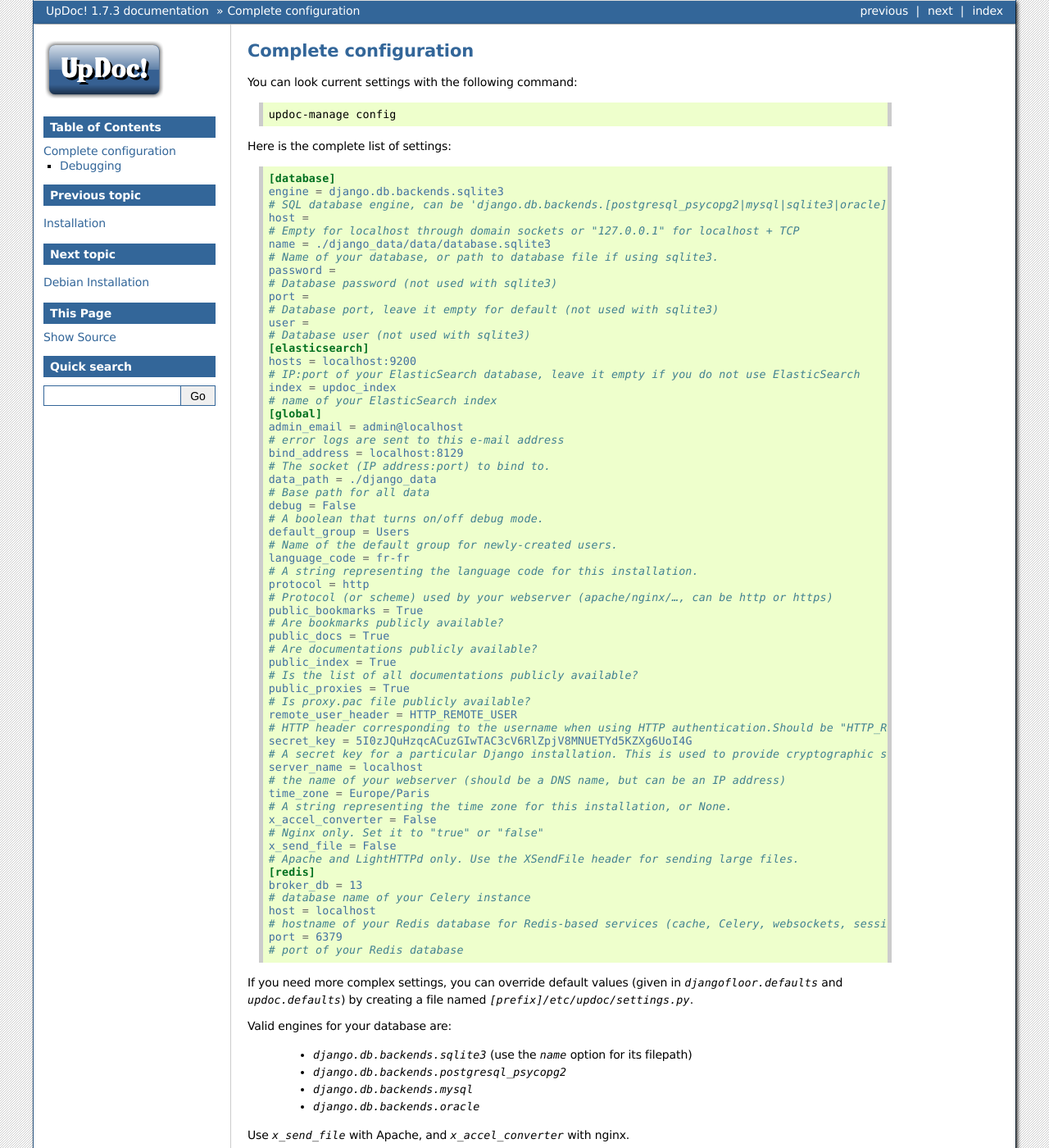
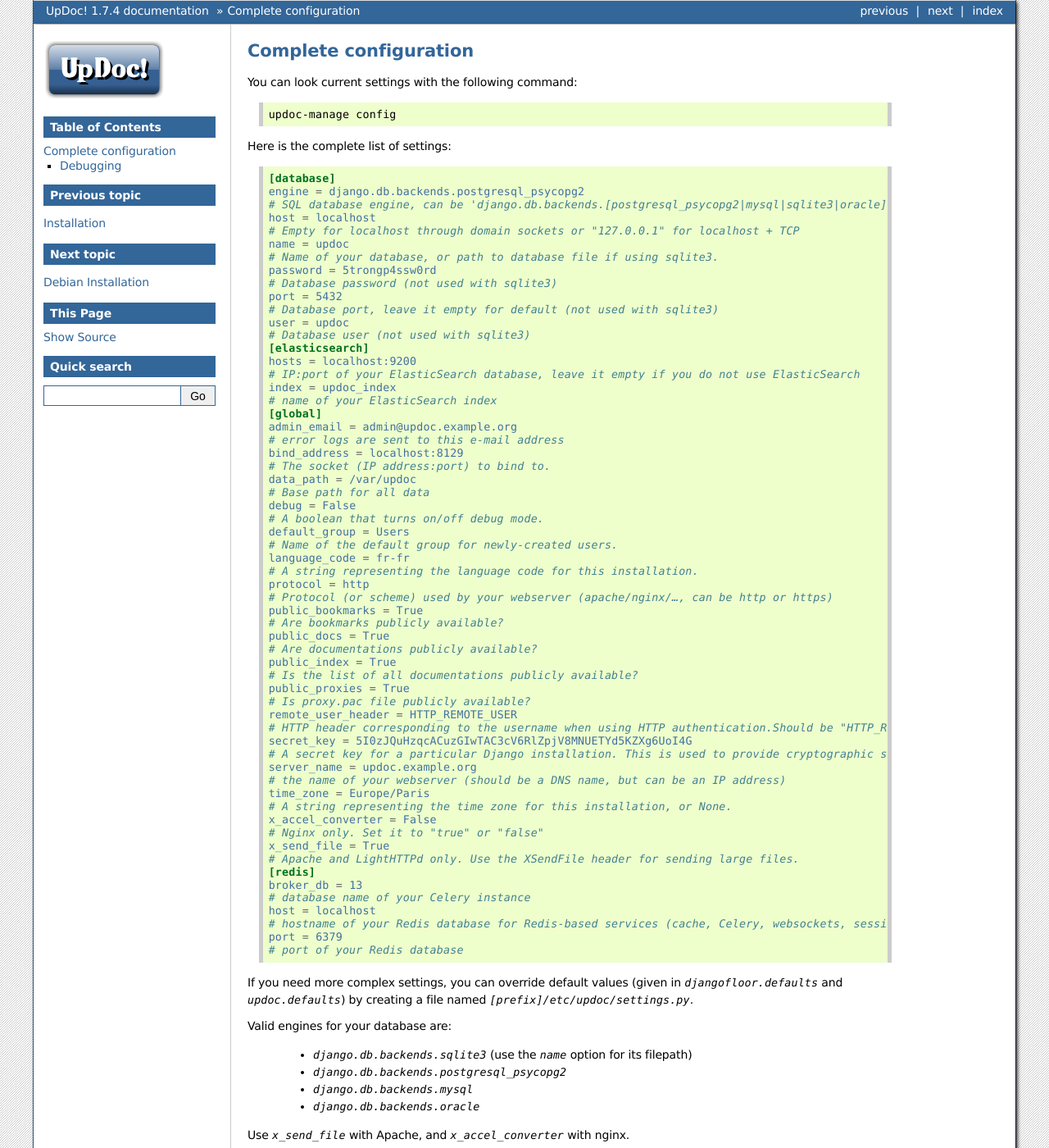
Before and after one commit to d9pouces/Updoc, a Sphinx documentation site: the page built from doc/source/configuration.rst, in a window 1280 px wide and 1400 px high. Shown: the whole window at 82% size. Built offline with Sphinx 7.4.7, drawn with Linux system fonts in a browser that asks for light colours; some of the changed text lies outside the part shown.

Commit message:
add a documentation mode to the setting merger better documentation

```diff
--- a/doc/source/configuration.rst
+++ b/doc/source/configuration.rst
@@ -12,17 +12,17 @@
 .. code-block:: ini
 
   [database]
-  engine = django.db.backends.sqlite3
+  engine = django.db.backends.postgresql_psycopg2
   # SQL database engine, can be 'django.db.backends.[postgresql_psycopg2|mysql|sqlite3|oracle]'.
-  host =
+  host = localhost
   # Empty for localhost through domain sockets or "127.0.0.1" for localhost + TCP
-  name = ./django_data/data/database.sqlite3
+  name = updoc
   # Name of your database, or path to database file if using sqlite3.
-  password =
+  password = 5trongp4ssw0rd
   # Database password (not used with sqlite3)
-  port =
+  port = 5432
   # Database port, leave it empty for default (not used with sqlite3)
-  user =
+  user = updoc
   # Database user (not used with sqlite3)
   [elasticsearch]
   hosts = localhost:9200
@@ -30,11 +30,11 @@
   index = updoc_index
   # name of your ElasticSearch index
   [global]
-  admin_email = admin@localhost
+  admin_email = admin@updoc.example.org
   # error logs are sent to this e-mail address
   bind_address = localhost:8129
   # The socket (IP address:port) to bind to.
-  data_path = ./django_data
+  data_path = /var/updoc
   # Base path for all data
   debug = False
   # A boolean that turns on/off debug mode.
@@ -56,13 +56,13 @@
   # HTTP header corresponding to the username when using HTTP authentication.Should be "HTTP_REMOTE_USER". Leave it empty to disable HTTP authentication.
   secret_key = 5I0zJQuHzqcACuzGIwTAC3cV6RlZpjV8MNUETYd5KZXg6UoI4G
   # A secret key for a particular Django installation. This is used to provide cryptographic signing, and should be set to a unique, unpredictable value.
-  server_name = localhost
+  server_name = updoc.example.org
   # the name of your webserver (should be a DNS name, but can be an IP address)
   time_zone = Europe/Paris
   # A string representing the time zone for this installation, or None.
   x_accel_converter = False
   # Nginx only. Set it to "true" or "false"
-  x_send_file = False
+  x_send_file = True
   # Apache and LightHTTPd only. Use the XSendFile header for sending large files.
   [redis]
   broker_db = 13
--- a/updoc/__init__.py
+++ b/updoc/__init__.py
@@ -1,3 +1,3 @@
 # -*- coding: utf-8 -*-
 __author__ = 'Matthieu Gallet'
-__version__ = '1.7.3'
+__version__ = '1.7.4'
```
Also changed, not shown: doc/source/installation.rst (+19 -16 lines), 3 other files.
